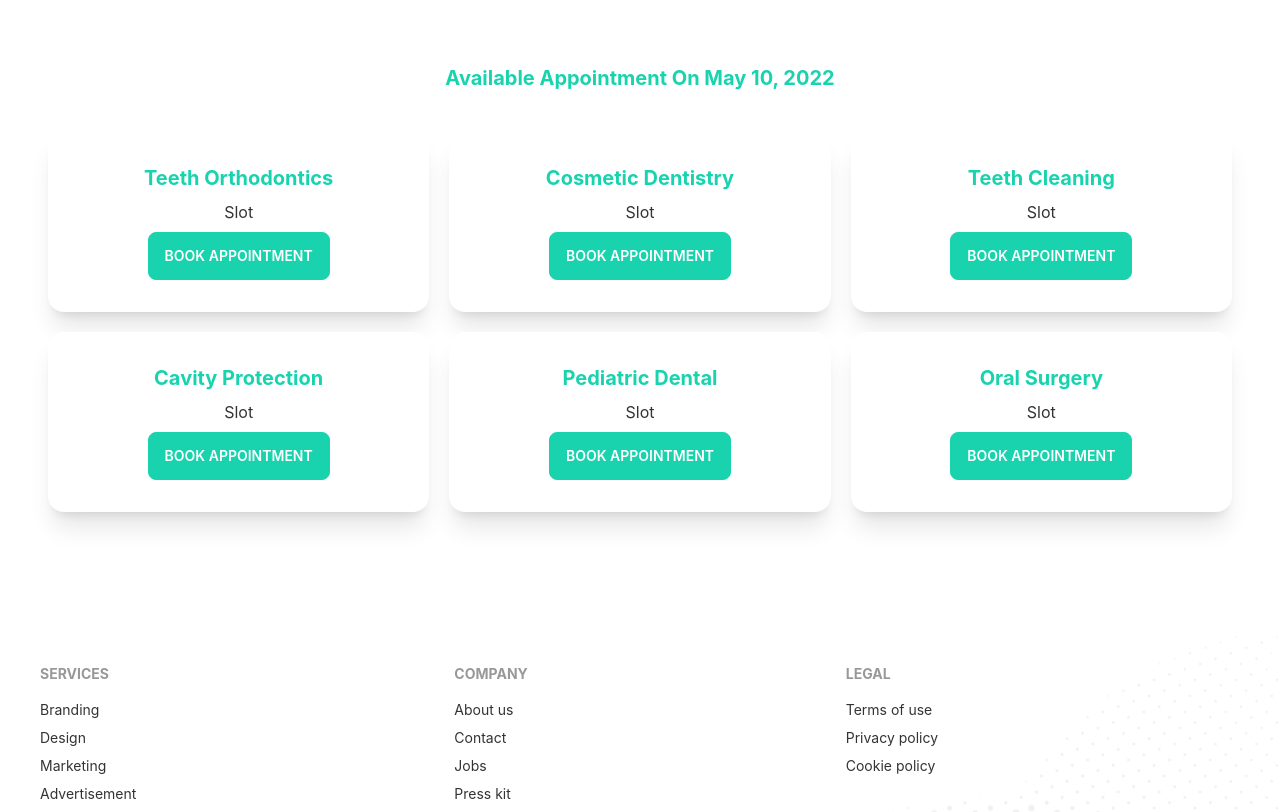
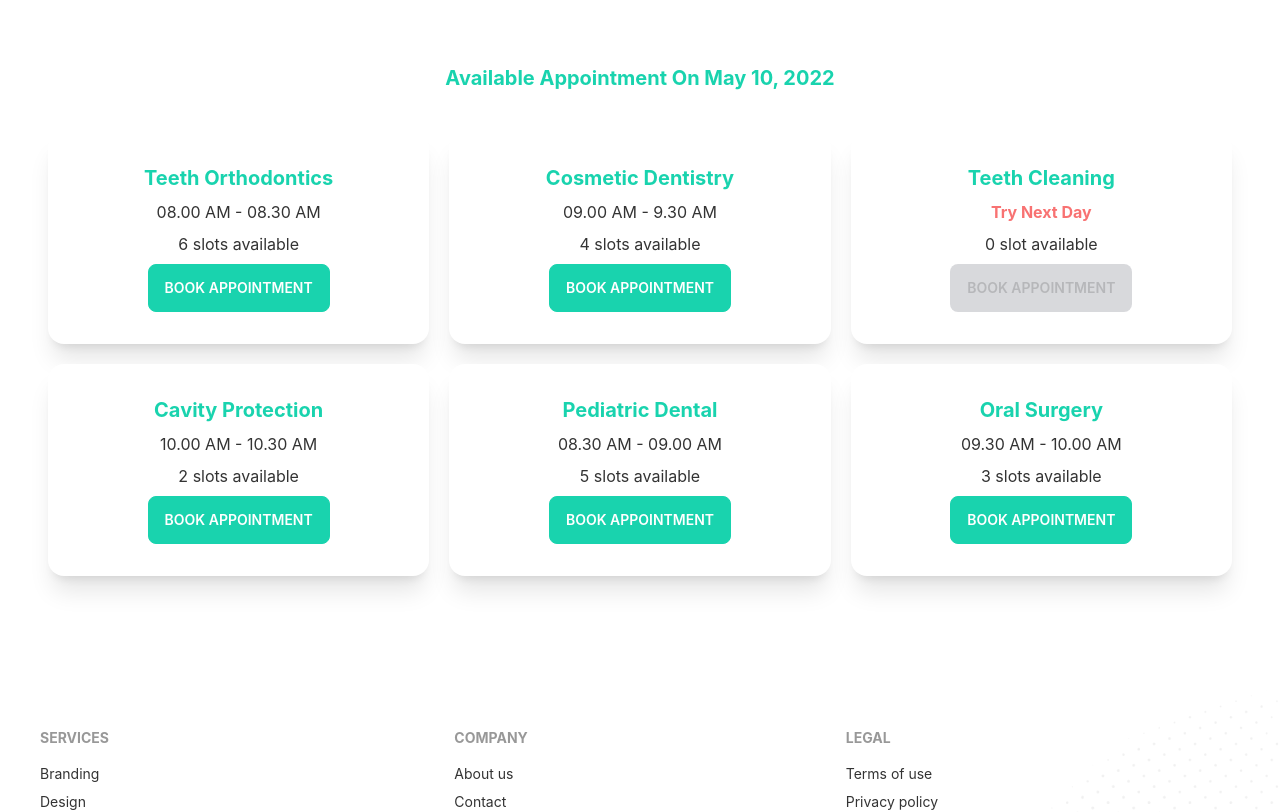
Before and after one commit to Rafat-Web-Developer/doctors-portal-client, a React (Create React App) app: page /appointment in a window 1280 px wide. Shown: the part 800-1612 px from the top of the page. Built offline with nearby package versions, Linux system fonts and the light colour scheme.

Commit message:
Add condition in appoinment service

```diff
--- a/src/Pages/Appointment/Service.js
+++ b/src/Pages/Appointment/Service.js
@@ -1,14 +1,26 @@
 import React from "react";
 
 const Service = ({ service }) => {
-  const { name, slot } = service;
+  const { name, slots } = service;
   return (
     <div class="card lg:max-w-lg bg-base-100 shadow-xl">
       <div class="card-body text-center">
         <h2 class="text-secondary text-xl font-bold">{name}</h2>
-        <p>Slot</p>
+        {slots.length ? (
+          <span>{slots[0]}</span>
+        ) : (
+          <span className="text-error font-bold">Try Next Day</span>
+        )}
+        <span>
+          {slots.length} {slots.length > 1 ? "slots" : "slot"} available
+        </span>
         <div class="card-actions justify-center">
-          <button class="btn btn-secondary text-white">Book Appointment</button>
+          <button
+            class="btn btn-secondary text-white"
+            disabled={slots.length === 0}
+          >
+            Book Appointment
+          </button>
         </div>
       </div>
     </div>
```
